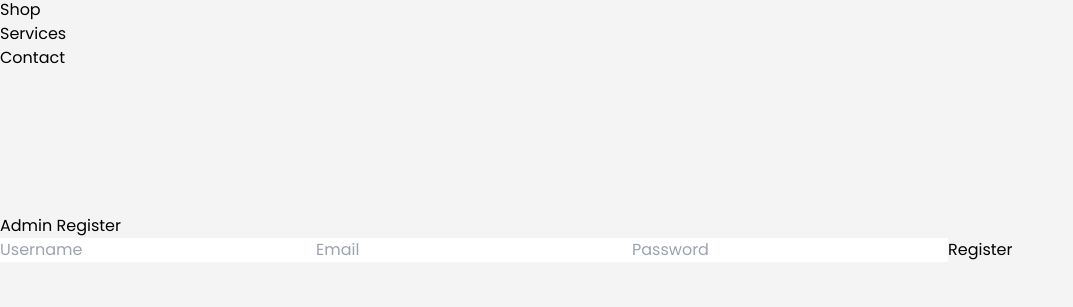
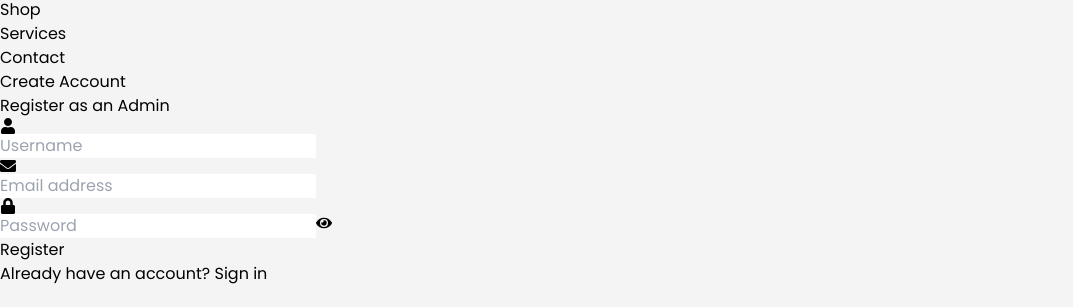
Before and after one commit to rudrapatel51/Food-web, a React (Vite) app: page /register/admin in a window 1280 px wide. Shown: the part 490-797 px from the top of the page, without its empty margins (0-1073 px from the left). Built offline with nearby package versions, Linux system fonts and the light colour scheme.

Commit message:
add some package and modify the admin and register from in admin

```diff
--- a/package.json
+++ b/package.json
@@ -17,7 +17,9 @@
     "react-dom": "^18.3.1",
     "react-icons": "^5.2.1",
     "react-redux": "^9.1.2",
-    "react-router-dom": "^6.26.0"
+    "react-router-dom": "^6.26.0",
+    "react-toastify": "^11.0.2",
+    "toast": "^0.5.4"
   },
   "devDependencies": {
     "@eslint/js": "^9.8.0",
--- a/src/App.jsx
+++ b/src/App.jsx
@@ -2,7 +2,6 @@ import React from 'react'
 import Shop from './pages/Shop'
 import { CartProvider } from './Components/context/CartContext'
 import { BrowserRouter, Routes, Route } from "react-router-dom";
-import ReactDOM from "react-dom/client";
 import Home from './pages/Home';
 import Layout from './layout/Layout';
 import Orders from './Components/cartComponent/Orders';
--- a/src/adminAuth/Login.jsx
+++ b/src/adminAuth/Login.jsx
@@ -6,6 +6,7 @@ const Login = () => {
   const [formData, setFormData] = useState({ email: '', password: '' });
   const [message, setMessage] = useState('');
   const [error, setError] = useState('');
+  const [showPassword, setShowPassword] = useState(false);
   const navigate = useNavigate();
 
   const handleChange = (e) => {
@@ -28,17 +29,27 @@ const Login = () => {
   };
 
   return (
-    <div className="login-container">
-        <br/>
-        <br/>
-        <br/>
-        <br/>
-        <br/>
-        <br/>
-      <h2>Admin Login</h2>
-      {message && <p className="success">{message}</p>}
-      {error && <p className="error">{error}</p>}
-      <form onSubmit={handleSubmit}>
+    <div className="min-h-screen flex items-center justify-center bg-gray-50 px-4 py-12 sm:px-6 lg:px-8">
+      <div className="w-full max-w-md space-y-8 bg-white p-8 rounded-lg shadow-lg">
+        <div className="text-center">
+          <h2 className="text-3xl font-bold text-gray-900">Admin Login</h2>
+          {message && (
+            <div className="mt-4 p-4 rounded-md bg-green-50 border border-green-200">
+              <p className="text-green-600">{message}</p>
+            </div>
+          )}
+          {error && (
+            <div className="mt-4 p-4 rounded-md bg-red-50 border border-red-200">
+              <p className="text-red-600">{error}</p>
+            </div>
+          )}
+        </div>
+
+        <form onSubmit={handleSubmit} className="mt-8 space-y-6">
+          <div className="space-y-4">
+            <div>
+              <div className="relative">
+                {/* <Mail className="absolute left-3 top-1/2 -translate-y-1/2 text-gray-400 h-5 w-5" /> */}
                 <input
                   type="email"
                   name="email"
@@ -46,17 +57,46 @@ const Login = () => {
                   value={formData.email}
                   onChange={handleChange}
                   required
+                  className="w-full pl-10 pr-3 py-3 border border-gray-300 rounded-lg focus:outline-none focus:ring-2 focus:ring-blue-500 focus:border-transparent transition-all duration-200"
                 />
+              </div>
+            </div>
+
+            <div>
+              <div className="relative">
+                {/* <Lock className="absolute left-3 top-1/2 -translate-y-1/2 text-gray-400 h-5 w-5" /> */}
                 <input
-          type="password"
+                  type={showPassword ? "text" : "password"}
                   name="password"
                   placeholder="Password"
                   value={formData.password}
                   onChange={handleChange}
                   required
+                  className="w-full pl-10 pr-12 py-3 border border-gray-300 rounded-lg focus:outline-none focus:ring-2 focus:ring-blue-500 focus:border-transparent transition-all duration-200"
                 />
-        <button type="submit">Login</button>
+                <button
+                  type="button"
+                  onClick={() => setShowPassword(!showPassword)}
+                  className="absolute right-3 top-1/2 -translate-y-1/2 text-gray-400 hover:text-gray-600 transition-colors duration-200"
+                >
+                  {/* {showPassword ?
+                    <EyeOff className="h-5 w-5" /> :
+                    // <Eye className="h-5 w-5" />
+                  } */}
+                  show
+                </button>
+              </div>
+            </div>
+          </div>
+
+          <button
+            type="submit"
+            className="w-full py-3 px-4 bg-blue-600 hover:bg-blue-700 text-white font-medium rounded-lg transition-colors duration-200 focus:outline-none focus:ring-2 focus:ring-offset-2 focus:ring-blue-500"
+          >
+            Sign in
+          </button>
         </form>
+      </div>
     </div>
   );
 };
--- a/src/adminAuth/Register.jsx
+++ b/src/adminAuth/Register.jsx
@@ -1,10 +1,14 @@
 import React, { useState } from 'react';
+import { useNavigate } from 'react-router-dom';
+import { FaUser, FaEnvelope, FaLock, FaEye, FaEyeSlash } from 'react-icons/fa';
+import { ToastContainer, toast } from 'react-toastify';
+import 'react-toastify/dist/ReactToastify.css';
 import API from '../api/api';
 
 const Register = () => {
   const [formData, setFormData] = useState({ username: '', email: '', password: '' });
-  const [message, setMessage] = useState('');
-  const [error, setError] = useState('');
+  const [showPassword, setShowPassword] = useState(false);
+  const navigate = useNavigate();
 
   const handleChange = (e) => {
     const { name, value } = e.target;
@@ -15,26 +19,31 @@ const Register = () => {
     e.preventDefault();
     try {
       const response = await API.post('admin/auth/register', formData);
-      setMessage(response.data.message);
-      setError('');
+      toast.success(response.data.message || 'Registration successful!');
+      setTimeout(() => {
+        navigate('/login/admin');
+      }, 2000);
     } catch (err) {
-      setMessage('');
-      setError(err.response?.data?.message || 'Registration failed');
+      toast.error(err.response?.data?.message || 'Registration failed');
     }
   };
 
   return (
-    <div className="register-container">
-        <br/>
-        <br/>
-        <br/>
-        <br/>
-        <br/>
-        <br/>
-      <h2>Admin Register</h2>
-      {message && <p className="success">{message}</p>}
-      {error && <p className="error">{error}</p>}
-      <form onSubmit={handleSubmit}>
+    <div className="min-h-screen flex items-center justify-center bg-gradient-to-br from-blue-50 to-gray-100">
+      <div className="mx-auto w-full max-w-md p-8 bg-white rounded-xl shadow-lg">
+        {/* Header */}
+        <div className="text-center mb-8">
+          <h2 className="text-3xl font-bold text-gray-800">Create Account</h2>
+          <p className="mt-2 text-gray-600">Register as an Admin</p>
+        </div>
+
+        {/* Form */}
+        <form onSubmit={handleSubmit} className="space-y-6">
+          {/* Username Field */}
+          <div className="relative">
+            <div className="absolute inset-y-0 left-0 pl-3 flex items-center pointer-events-none">
+              <FaUser className="h-5 w-5 text-gray-400" />
+            </div>
             <input
               type="text"
               name="username"
@@ -42,25 +51,86 @@ const Register = () => {
               value={formData.username}
               onChange={handleChange}
               required
+              className="block w-full pl-10 pr-3 py-2.5 border border-gray-300 rounded-lg bg-white text-gray-900 focus:ring-2 focus:ring-blue-500 focus:border-transparent transition duration-200"
             />
+          </div>
+
+          {/* Email Field */}
+          <div className="relative">
+            <div className="absolute inset-y-0 left-0 pl-3 flex items-center pointer-events-none">
+              <FaEnvelope className="h-5 w-5 text-gray-400" />
+            </div>
             <input
               type="email"
               name="email"
-          placeholder="Email"
+              placeholder="Email address"
               value={formData.email}
               onChange={handleChange}
               required
+              className="block w-full pl-10 pr-3 py-2.5 border border-gray-300 rounded-lg bg-white text-gray-900 focus:ring-2 focus:ring-blue-500 focus:border-transparent transition duration-200"
             />
+          </div>
+
+          {/* Password Field */}
+          <div className="relative">
+            <div className="absolute inset-y-0 left-0 pl-3 flex items-center pointer-events-none">
+              <FaLock className="h-5 w-5 text-gray-400" />
+            </div>
             <input
-          type="password"
+              type={showPassword ? "text" : "password"}
               name="password"
               placeholder="Password"
               value={formData.password}
               onChange={handleChange}
               required
+              className="block w-full pl-10 pr-10 py-2.5 border border-gray-300 rounded-lg bg-white text-gray-900 focus:ring-2 focus:ring-blue-500 focus:border-transparent transition duration-200"
             />
-        <button type="submit">Register</button>
+            <button
+              type="button"
+              onClick={() => setShowPassword(!showPassword)}
+              className="absolute inset-y-0 right-0 pr-3 flex items-center text-gray-400 hover:text-gray-600"
+            >
+              {showPassword ? <FaEyeSlash className="h-5 w-5" /> : <FaEye className="h-5 w-5" />}
+            </button>
+          </div>
+
+          {/* Submit Button */}
+          <button
+            type="submit"
+            className="w-full py-3 px-4 text-white bg-blue-600 hover:bg-blue-700 rounded-lg font-medium transition duration-200 transform hover:scale-[1.02] focus:outline-none focus:ring-2 focus:ring-blue-500 focus:ring-offset-2"
+          >
+            Register
+          </button>
+
+          {/* Login Link */}
+          <div className="text-center mt-4">
+            <p className="text-gray-600">
+              Already have an account?{' '}
+              <button
+                type="button"
+                onClick={() => navigate('/login/admin')}
+                className="text-blue-600 hover:text-blue-700 font-medium"
+              >
+                Sign in
+              </button>
+            </p>
+          </div>
         </form>
+      </div>
+
+      {/* Toast Container */}
+      <ToastContainer
+        position="top-right"
+        autoClose={3000}
+        hideProgressBar={false}
+        newestOnTop
+        closeOnClick
+        rtl={false}
+        pauseOnFocusLoss
+        draggable
+        pauseOnHover
+        theme="light"
+      />
     </div>
   );
 };
```
Also changed, not shown: 1 other file (tests, documents, lock files or other folders). Lines whose indentation alone changed are shown as unchanged.
